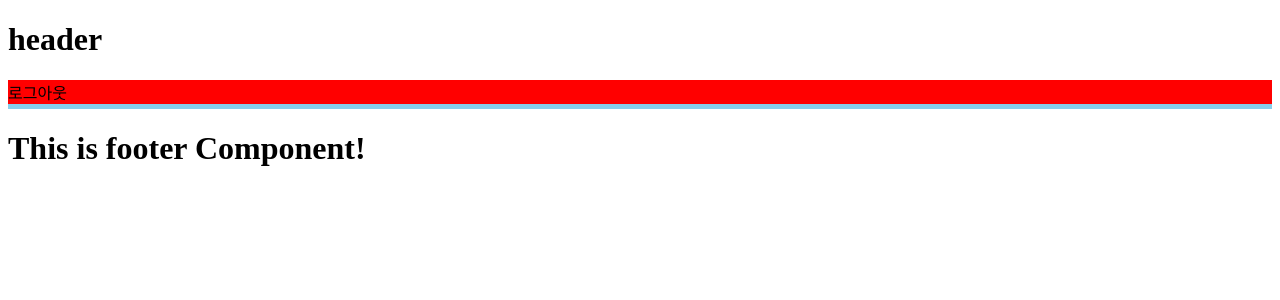
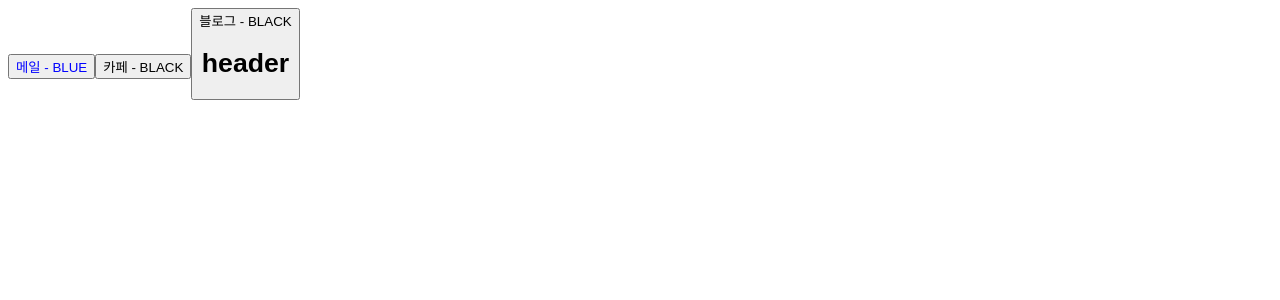
Before and after one commit to aaaange/TIL, a React (Vite) app in the folder React/ONEBITE-REACT/section05/section05/: page / in a window 1280 px wide. Shown: the top 300 px of the page. Built offline with nearby package versions, Linux system fonts and the light colour scheme.

Commit message:
ONEBITE-REACT section05 04 Props로 데이터 전달하기

```diff
--- a/React/ONEBITE-REACT/section05/section05/src/App.jsx
+++ b/React/ONEBITE-REACT/section05/section05/src/App.jsx
@@ -2,17 +2,26 @@ import './App.css';
 import Header from "./components/Header";
 import Main from "./components/Main";
 import Footer from "./components/Footer";
-
+import Button from "./components/Button";
 
 function App() {
+  const buttonProps = {
+    text: "메일",
+    color: "blue",
+    a: 1,
+    b: 2,
+    c: 3,
+  }
 
   return (
     <>
-      <Header />
-      <Main />
-      <Footer />
+      <Button {...buttonProps}/>
+      <Button text={"카페"} />
+      <Button text={"블로그"}>
+        <Header />
+      </Button>
     </>
   );
 }
 
-export default App
+export default App;
--- /dev/null
+++ b/React/ONEBITE-REACT/section05/section05/src/components/Button.jsx
@@ -0,0 +1,13 @@
+const Button = ({ text, color, children }) => {
+  return (
+    <button style={{ color: color }}>
+      {text} - {color.toUpperCase()}
+      {children}
+    </button>)
+};
+
+Button.defaultProps = {
+  color: "black",
+}
+
+export default Button;
```
Also changed, not shown: 2 other files (tests, documents, lock files or other folders).
